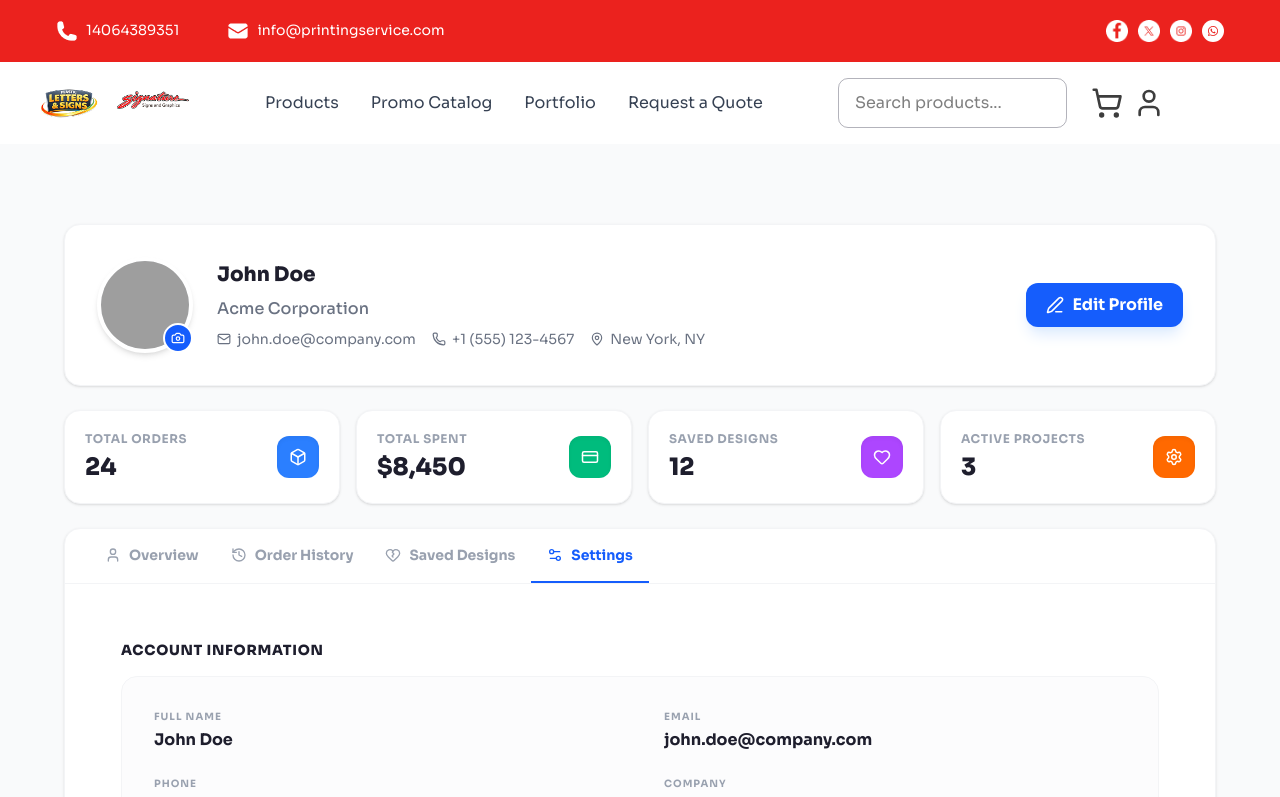
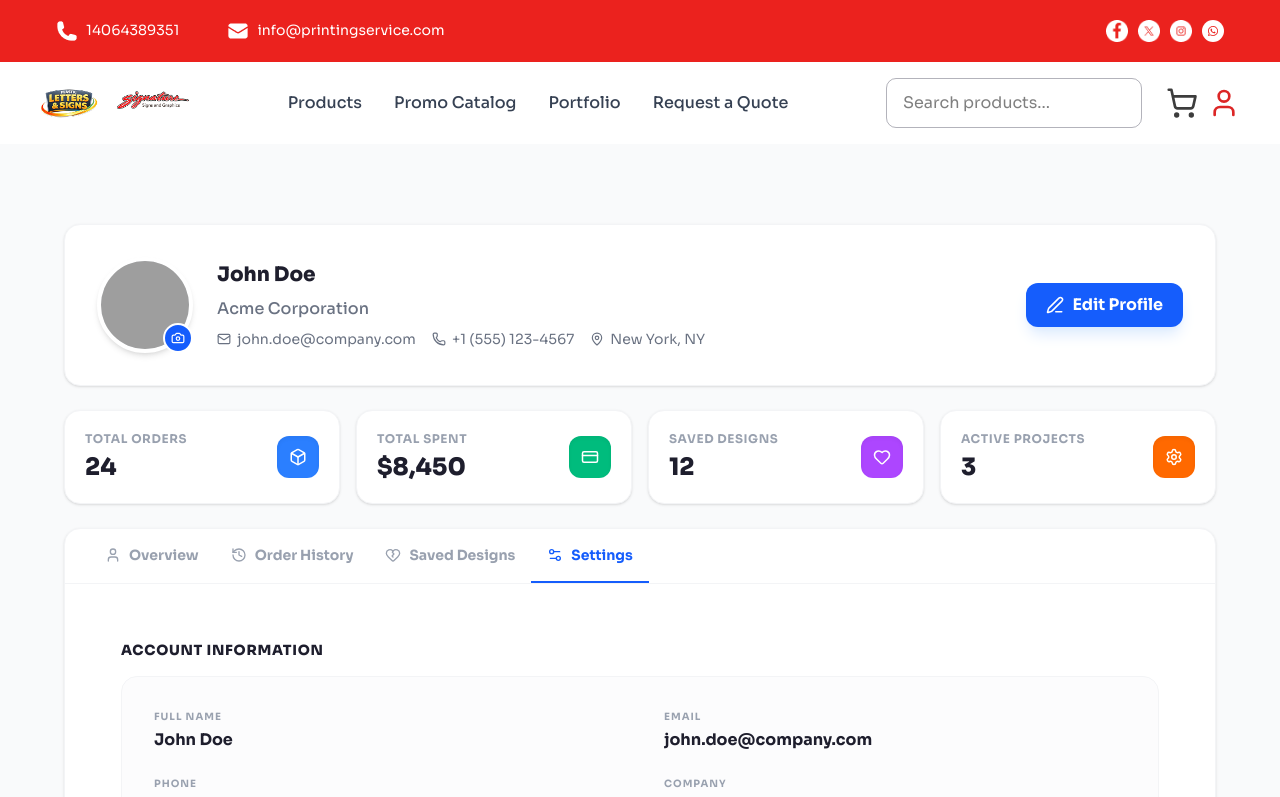
Before and after one commit to RaiyanSohel-byte/printera-website, a Next.js app: page /dashboard/settings in a window 1280 px wide. Shown: the top 797 px of the page. Built offline with nearby package versions, Linux system fonts and the light colour scheme; grey boxes are pictures that could not be loaded.

Commit message:
acive navbar styling added

```diff
--- a/app/components/shared/Navbar.jsx
+++ b/app/components/shared/Navbar.jsx
@@ -1,12 +1,26 @@
+"use client";
+
 import Image from "next/image";
 import React from "react";
 import logo from "../../../public/logo.png";
-import cart from "../../../public/cart.png";
-import user from "../../../public/user.png";
 import MobileNavbar from "./MobileNavbar";
 import Link from "next/link";
+import { usePathname } from "next/navigation"; // Import to detect current route
 import { ShoppingCart, User } from "lucide-react";
+
 const Navbar = () => {
+  const pathname = usePathname(); // Get current URL path
+
+  // Helper function to determine if a link is active
+  const isActive = (path) => pathname === path;
+
+  const navLinks = [
+    { name: "Products", href: "/products" },
+    { name: "Promo Catalog", href: "/promo-catalogue" },
+    { name: "Portfolio", href: "/portfolio" },
+    { name: "Request a Quote", href: "/request-quote" },
+  ];
+
   return (
     <nav className="flex justify-between items-center py-4 px-4 lg:px-0 max-w-[1200px] mx-auto">
       {/* logo */}
@@ -19,56 +33,52 @@ const Navbar = () => {
       {/* NavLinks */}
       <div className="hidden lg:block">
         <ul className="flex space-x-8 text-[#364153]">
-          <Link
-            href={"/products"}
-            className="hover:text-red-600 cursor-pointer"
-          >
-            Products
-          </Link>
-          <Link
-            href={"/promo-catalogue"}
-            className="hover:text-red-600 cursor-pointer"
-          >
-            Promo Catalog
-          </Link>
-          <Link
-            href={"/portfolio"}
-            className="hover:text-red-600 cursor-pointer"
-          >
-            Portfolio
-          </Link>
-          <Link
-            href={"/request-quote"}
-            className="hover:text-red-600 cursor-pointer"
-          >
-            Request a Quote
-          </Link>
+          {navLinks.map((link) => (
+            <Link
+              key={link.href}
+              href={link.href}
+              className={`hover:text-red-600 cursor-pointer transition-colors font-medium ${
+                isActive(link.href) ? "text-red-600 font-bold" : ""
+              }`}
+            >
+              {link.name}
+            </Link>
+          ))}
         </ul>
       </div>
+
       <div className="hidden lg:flex items-center justify-between gap-6">
         <input
           type="text"
-          className="input w-[256px] w-full"
+          className="input w-[256px]"
           placeholder="Search products..."
         />
 
         <div className="flex gap-2.5">
           <Link href="/cart">
+            <ShoppingCart
+              color={isActive("/cart") ? "#DC2626" : "#3D3D3D"}
+              size={32}
+            />
+          </Link>
+          <Link href="/dashboard">
             {" "}
-            <ShoppingCart color="#3D3D3D" size={32} />
-          </Link>
-          <Link href="/account">
-            <User color="#3D3D3D" size={32} />
+            {/* Updated to link to dashboard based on your previous files */}
+            <User
+              color={
+                pathname.startsWith("/dashboard") || isActive("/account") ?
+                  "#DC2626"
+                : "#3D3D3D"
+              }
+              size={32}
+            />
           </Link>
         </div>
       </div>
 
-      {/* CTA Button */}
-      <div>
-        {/* Mobile NavLinks */}
-        <div className="lg:hidden">
-          <MobileNavbar />
-        </div>
+      {/* Mobile Menu */}
+      <div className="lg:hidden">
+        <MobileNavbar />
       </div>
     </nav>
   );
```
